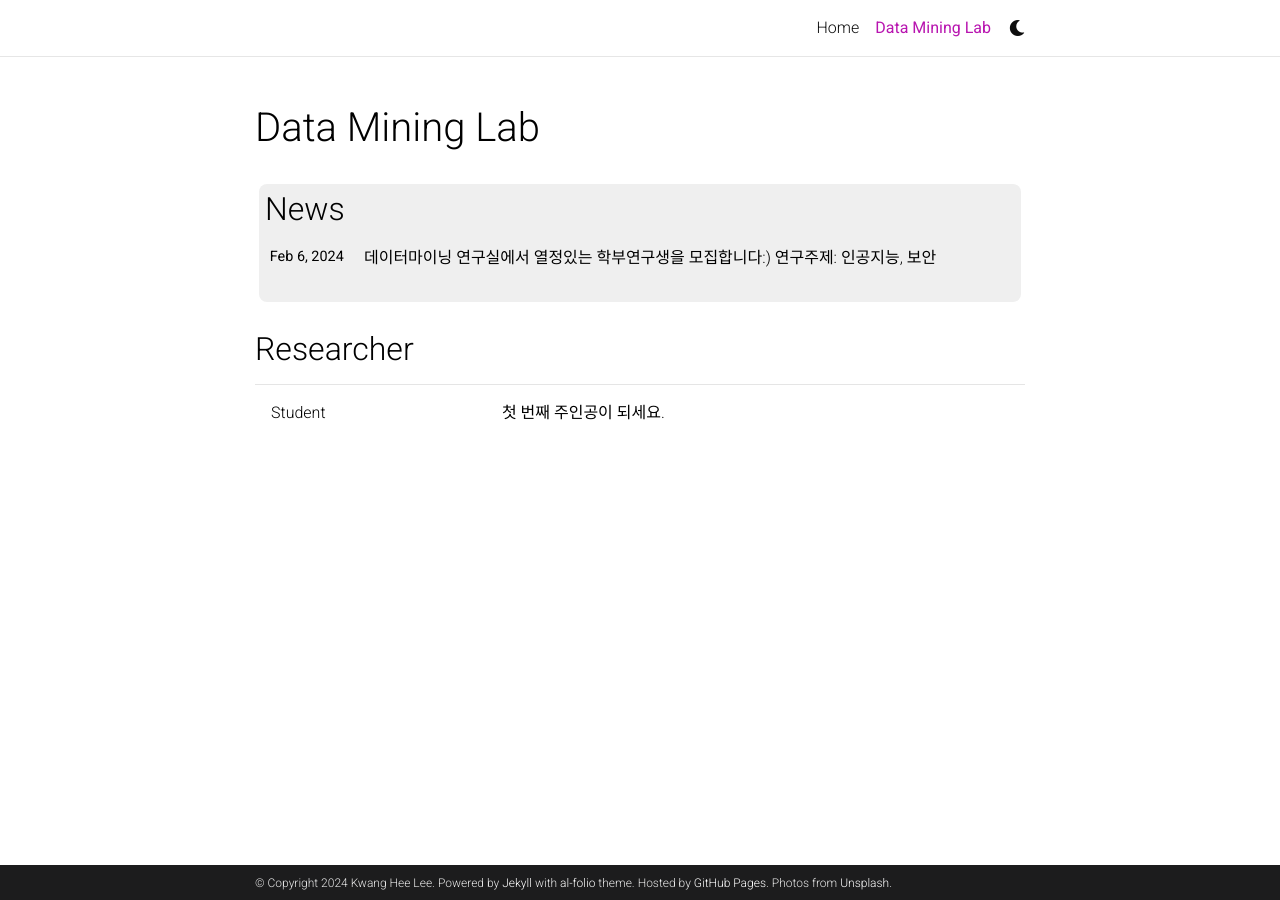
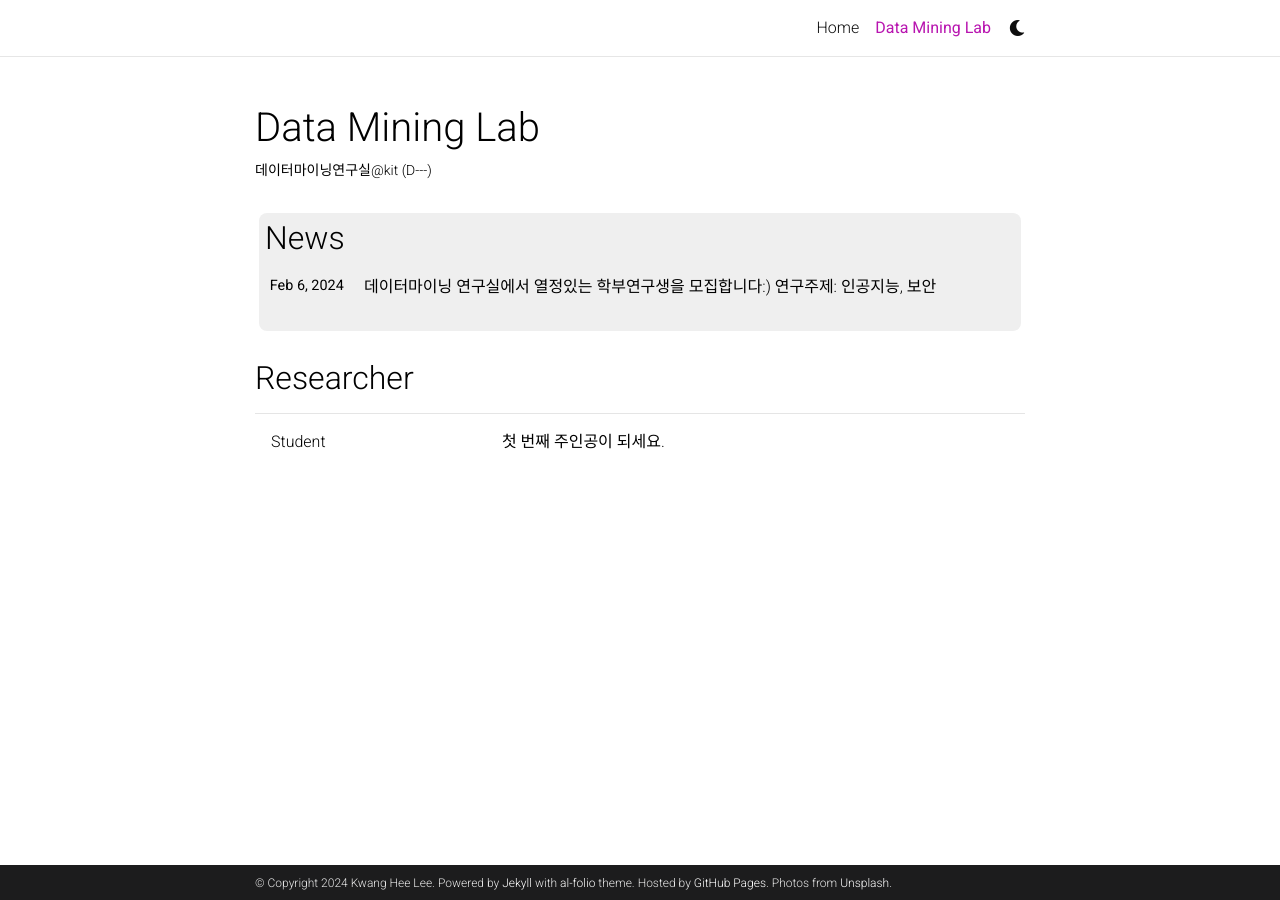
Before and after one commit to kwangheeya/kwangheeya.github.io, a Jekyll site: the page built from _pages/profiles.md, in a window 1280 px wide. Built offline with Jekyll 4.4.1, drawn with Linux system fonts in a browser that asks for light colours; comment, search, counter and statistics services are not loaded; a style sheet for code colours, icons or effects is not loaded.

Commit message:
Update profiles.md

```diff
--- a/_pages/profiles.md
+++ b/_pages/profiles.md
@@ -2,7 +2,7 @@
 layout: profiles
 permalink: /DMLab/
 title: Data Mining Lab
-description:
+description: 데이터마이닝연구실@kit (D---)
 years:
 nav: true
 news: true  # includes a list of news items
```
